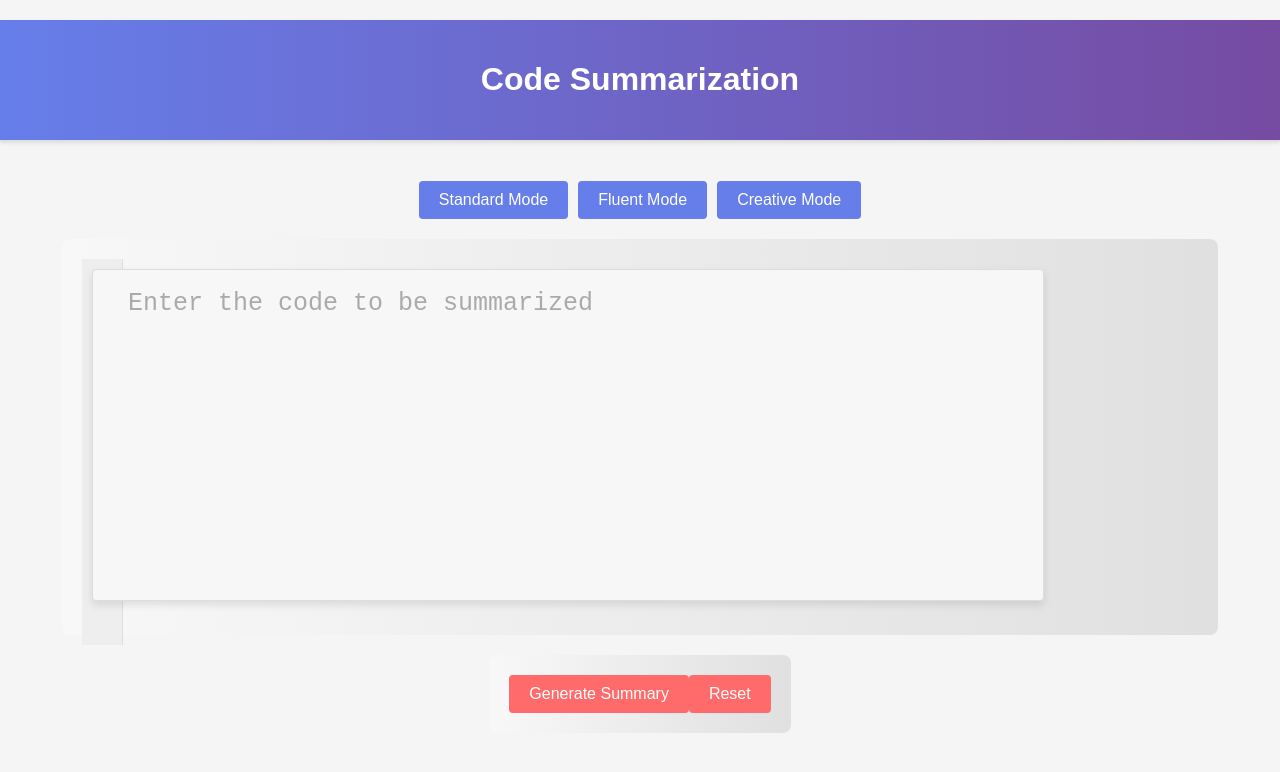
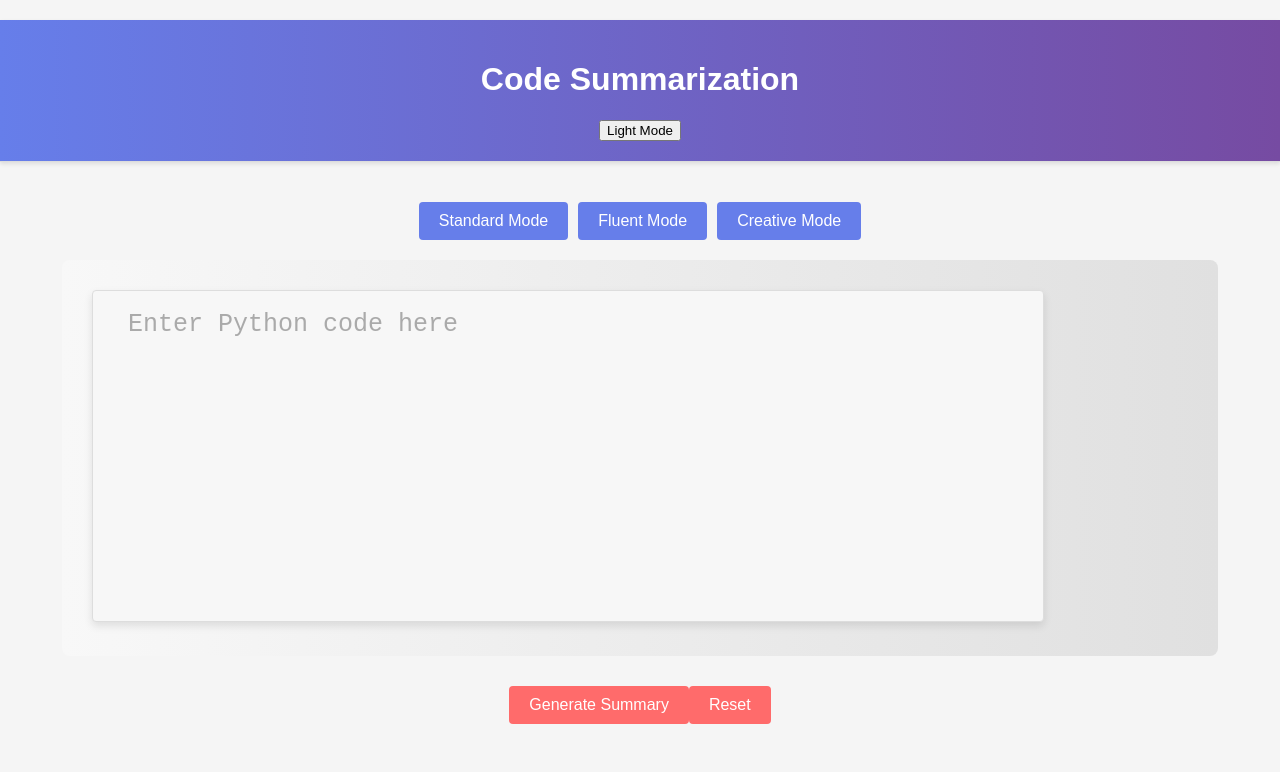
Before and after one commit to itsdevansh/pyCode-Summarization, a React (Create React App) app in the folder vtc/: page / in a window 1280 px wide. Shown: the top 772 px of the page. Built offline with nearby package versions, Linux system fonts and the light colour scheme; no server answers.

Commit message:
UI changes + Added dark mode

```diff
--- a/vtc/src/App.css
+++ b/vtc/src/App.css
@@ -60,44 +60,27 @@ main {
 
 .input-area textarea {
   box-shadow: 0 4px 8px rgba(0, 0, 0, 0.1);
-  width: 900px; /* Adjusted width for more space */
-  margin: 10px; /* Adjusted margin for consistent spacing */
+  width: 900px;
+  margin: 10px;
   height: 300px;
   padding: 15px;
-  padding-left: 35px; /* Make room for line numbers */
+  padding-left: 35px;
   resize: none;
   border: 1px solid #ddd;
   border-radius: 4px;
   transition: box-shadow 0.3s;
-  font-family: 'Courier New', monospace; /* Monospaced font for code */
-  font-size: 25px; /* Typically code editors use smaller font sizes */
+  font-family: 'Courier New', monospace;
+  font-size: 25px;
   color: #333;
-  background-color: #f7f7f7; /* Soft background color */
+  background-color: #f7f7f7;
   line-height: 1.5;
-  white-space: pre; /* For code formatting */
-  overflow-x: auto; /* Allows horizontal scrolling */
+  white-space: pre;
+  overflow-x: auto;
   position: relative;
-  tab-size: 4; /* Standard tab size for Python code */
+  tab-size: 4;
 }
 
 /* Line Numbers for the Input Area */
-.input-area::before {
-  content: attr(data-lines); /* Use an attribute for line numbers */
-  position: absolute;
-  top: 0;
-  left: 0;
-  width: 30px; /* Width for line numbers */
-  padding: 15px 5px;
-  text-align: right;
-  background-color: #eee; /* Line number column background */
-  color: #999; /* Line number color */
-  border-right: 1px solid #ddd;
-  height: 100%;
-  font-family: 'Courier New', monospace;
-  font-size: 14px;
-  line-height: 1.5;
-  overflow: hidden;
-}
 
 /* Scrollbar Styles (Optional) */
 .input-area textarea::-webkit-scrollbar {
@@ -139,17 +122,7 @@ main {
   box-shadow: 0 8px 16px rgba(0, 0, 0, 0.3);
 }
 
-.input-area textarea::before {
-  content: '';
-  position: absolute;
-  width: 2px;
-  height: 100%;
-  background-color: #007acc;
-  top: 0;
-  left: 15px;
-  opacity: 0.7;
-  animation: blink 1s infinite;
-}
+
 
 @keyframes blink {
   50% {
@@ -209,14 +182,44 @@ main {
 
 /* Button Handler Styles */
 
-.Button-handler {
-  display: inline-block;
-  padding-top: 20px;
-  background: linear-gradient(to right, #f8f8f8, #e0e0e0);
-  padding: 20px;
-  border-radius: 8px;
+.Button-handler button {
+  padding-left: 30px;
+  background-color: #ff6b6b;
+  color: white;
+  padding: 10px 20px;
+  border: none;
+  border-radius: 4px;
+  cursor: pointer;
+  font-size: 16px;
+  transition: background-color 0.3s, transform 0.3s;
+  margin-bottom: 10px; /* Add margin to the bottom of the first button */
 }
 
+.Button-handler button:last-child {
+  margin-top: 10px; /* Add margin to the top of the second button */
+  margin-right: 0;
+}
+.output-text button {
+  padding-left: 30px;
+  background-color: #ff6b6b;
+  color: white;
+  padding: 10px 20px;
+  border: none;
+  border-radius: 4px;
+  cursor: pointer;
+  font-size: 16px;
+  transition: background-color 0.3s, transform 0.3s;
+}
+
+.output-text button:hover {
+  background-color: #f15959;
+  transform: translateY(-2px);
+}
+
+.output-text button.active {
+  background-color: #d14747;
+  box-shadow: 0 4px 8px rgba(0, 0, 0, 0.2);
+}
 .Button-handler button {
   padding-left: 30px;
   background-color: #ff6b6b;
@@ -252,3 +255,80 @@ main {
     align-items: center;
   }
 }
+
+
+/* Dark Mode Styles */
+/* Dark Mode Styles */
+
+/* General Styles for Dark Mode */
+.App.dark-mode {
+  background-color: #222; /* Dark background for the app */
+  color: #ccc; /* Lighter text color for better readability in dark mode */
+}
+
+/* Header Styles in Dark Mode */
+.App.dark-mode .App-header {
+  background: linear-gradient(to right, #555, #333); /* Darker gradient for the header */
+  color: #fff; /* White text color for contrast */
+  border-bottom: 1px solid #444; /* Darker border color */
+}
+
+.App.dark-mode .App-header:hover {
+  background: linear-gradient(to right, #333, #555); /* Inverted gradient on hover */
+}
+
+/* Main Content Styles in Dark Mode */
+.App.dark-mode main {
+  /* No specific changes needed here unless you want different styling for main in dark mode */
+}
+
+/* Text Section Styles in Dark Mode */
+.App.dark-mode .Text {
+  background: linear-gradient(to right, #333, #444); /* Darker gradient for text sections */
+}
+
+/* Input and Output Textarea Styles in Dark Mode */
+.App.dark-mode .input-area textarea,
+.App.dark-mode .output-text textarea {
+  background-color: #333; /* Darker background for textareas */
+  color: #ddd; /* Lighter text color */
+  border: 1px solid #555; /* Darker border color */
+}
+
+/* Line Numbers for the Input Area in Dark Mode */
+.App.dark-mode .input-area::before {
+  background-color: #2a2a2a; /* Darker background for line number column */
+  color: #777; /* Lighter color for line numbers */
+}
+
+/* Scrollbar Styles in Dark Mode (Optional) */
+.App.dark-mode .input-area textarea::-webkit-scrollbar-thumb {
+  background-color: #555;
+}
+
+.App.dark-mode .input-area textarea::-webkit-scrollbar-track {
+  background-color: #2a2a2a;
+}
+
+/* Error Card Styles in Dark Mode */
+.App.dark-mode .error-card {
+  /* Adjust error card styling for dark mode if needed */
+}
+
+/* Output Textarea Placeholder and Read-only Styles in Dark Mode */
+.App.dark-mode .output-text textarea::placeholder,
+.App.dark-mode .output-text textarea:read-only {
+  /* Adjust placeholder and read-only styles for dark mode if needed */
+}
+
+/* Mode Buttons Styles in Dark Mode */
+.App.dark-mode .mode-buttons button {
+  /* Adjust button styling for dark mode if needed */
+}
+
+/* Button Handler Styles in Dark Mode */
+.App.dark-mode .Button-handler button {
+  /* Adjust button handler styling for dark mode if needed */
+}
+
+/* Adjustments for Responsive Design in Dark Mode */
--- a/vtc/src/App.js
+++ b/vtc/src/App.js
@@ -13,9 +13,22 @@ function App() {
   const [inputText, setInputText] = useState('');
   const [outputText, setOutputText] = useState('');
   const [mode, setMode] = useState('conservative');
+  const [isError, setIsError] = useState(false);
   const outputTextareaRef = useRef(null);
+  const pythonKeywords = ["def", "return", "if", "elif", "else", "for", "while", "break", "continue", "import", "from", "as", "try", "except", "finally", "class", "with", "assert", "async", "await", "print"];
   const handleInputChange = (event) => {
-    setInputText(event.target.value);
+    const code = event.target.value;
+    setInputText(code);
+
+    // Check if the code contains Python keywords
+    const containsPythonCode = pythonKeywords.some(keyword => code.includes(keyword));
+
+    // Basic check for Python syntax
+    if (containsPythonCode) {
+      setIsError(false);
+    } else if (code.trim() !== '') {
+      setIsError(true);
+    }
   };
   const handleReset = () => {
     setInputText('');
@@ -37,14 +50,6 @@ function App() {
 
       // Define different configurations for each mode
       switch (mode) {
-        // case 'conservative':
-        //   modelConfig = {
-        //     // Define parameters for conservative mode
-        //     temperature:1.7 /* Your value here */,
-        //     max_tokens:256 /* Your value here */,
-        //     // ... other parameters
-        //   };
-        //   break;
         case 'standard':
           modelConfig = {
             // Define parameters for standard mode
@@ -100,7 +105,9 @@ function App() {
       setOutputText(`Error: ${error.message}`);
     }
   };
-
+  const toggleMode = () => {
+    setMode((prevMode) => (prevMode === 'light' ? 'dark' : 'light'));
+  };
   const isModeActive = (selectedMode) => {
     return mode === selectedMode ? 'active' : '';
   };
@@ -112,9 +119,10 @@ function App() {
     document.execCommand('copy');
   };
   return (
-    <div className="App">
+    <div className={`App ${mode === 'dark' ? 'dark-mode' : ''}`}>
       <header className="App-header">
         <h1>Code Summarization</h1>
+        <button onClick={toggleMode}>{mode === 'light' ? 'Dark Mode' : 'Light Mode'}</button>
       </header>
       <main>
         <div className="mode-buttons">
@@ -127,9 +135,16 @@ function App() {
         <textarea
           value={inputText}
           onChange={handleInputChange}
-              placeholder="Enter the code to be summarized"
+          placeholder="Enter Python code here"
           required
         />
+        {isError && (
+            <div className="error-card">
+              <p style={{ textAlign: 'center' }}>
+  Error: The input does not appear to be Python code.
+  </p>
+            </div>
+        )}
       </div>
           {!isEmptyInput && (
         <div className="output-text">
```
Lines whose indentation alone changed are shown as unchanged.
